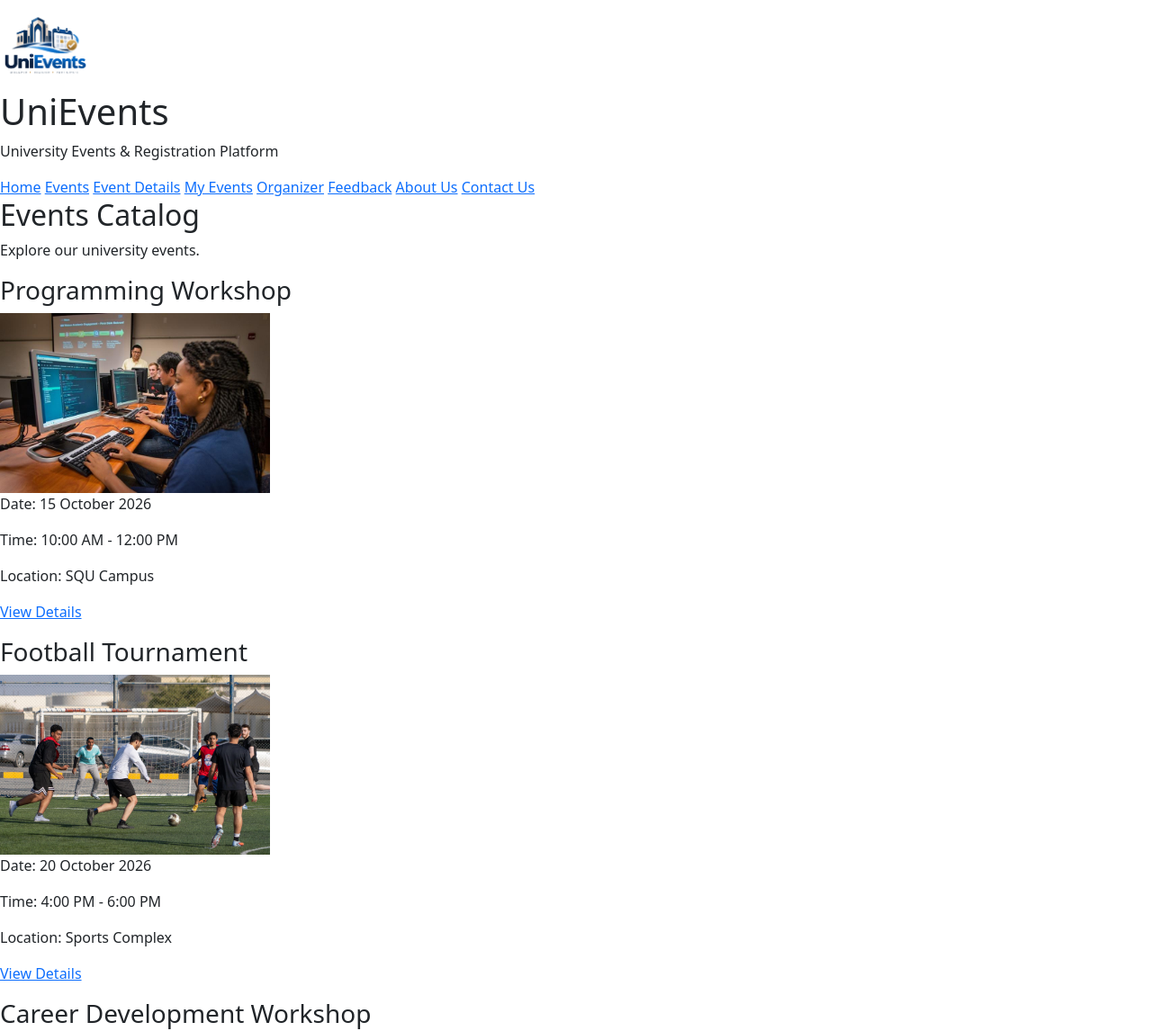
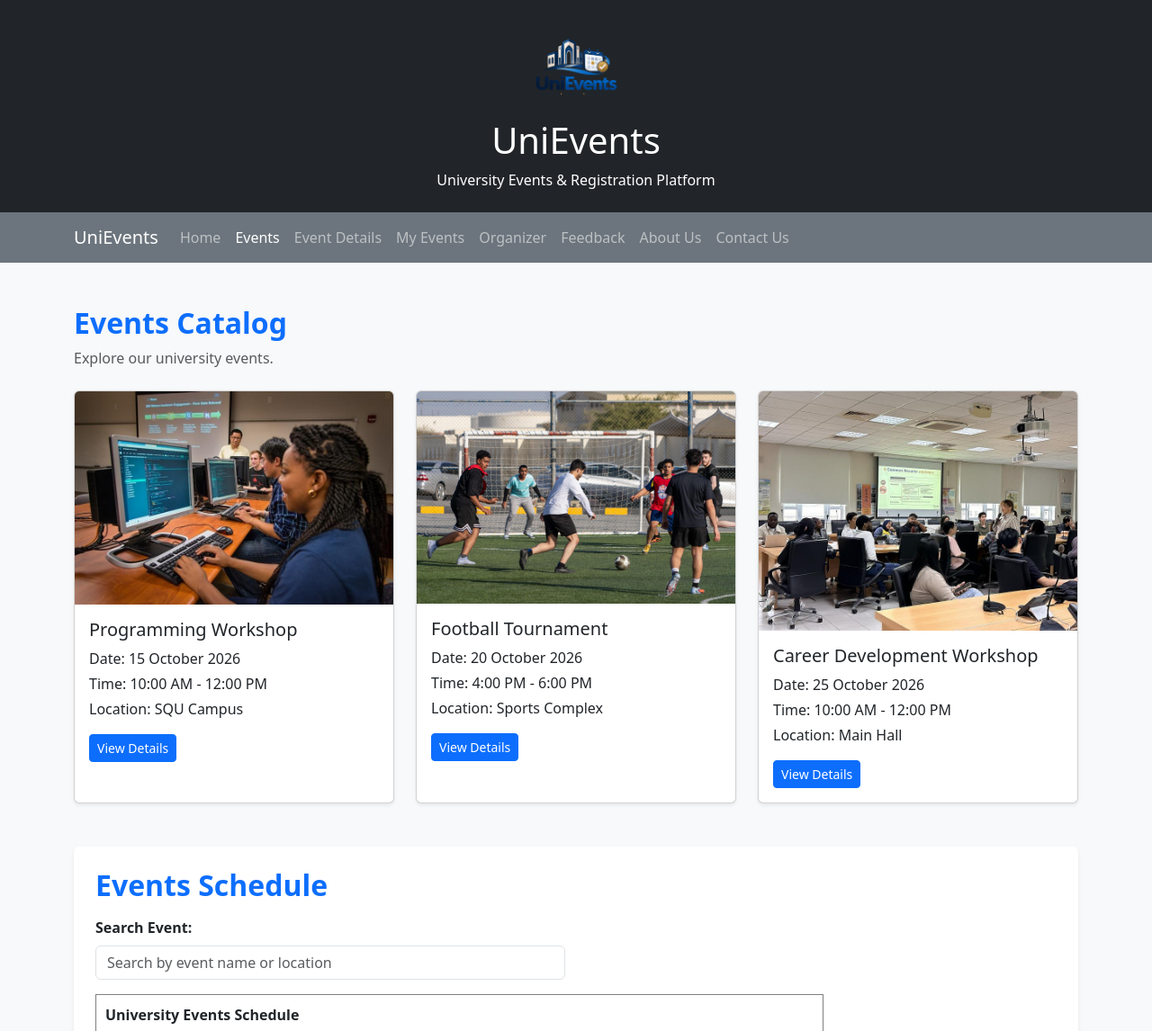
Before and after one commit to s144105-999/UniEvents, a plain HTML site: page events.html in a window 1280 px wide. Shown: the top 1146 px of the page at 90% size. Drawn offline with nearby package versions, Linux system fonts and the light colour scheme.

Commit message:
edit in event

```diff
--- a/events.html
+++ b/events.html
@@ -7,51 +7,91 @@
     <meta name="viewport" content="width=device-width, initial-scale=1.0">
     <link rel="stylesheet" href="https://cdn.jsdelivr.net/npm/bootstrap@5.3.3/dist/css/bootstrap.min.css">
 </head>
-<body>
+<body class="bg-light">
 
-<header>
-    <img src="logo.png" alt="UniEvents Logo" width="100">
-    <h1>UniEvents</h1>
-    <p>University Events & Registration Platform</p>
+<header class="bg-dark text-white text-center py-4">
+    <img src="logo.png" alt="UniEvents Logo" width="100" class="img-fluid">
+    <h1 class="mt-2">UniEvents</h1>
+    <p class="mb-0">University Events & Registration Platform</p>
 </header>
 
-<nav>
-    <a href="index.html">Home</a>
-    <a href="events.html">Events</a>
-    <a href="details.html">Event Details</a>
-    <a href="my-events.html">My Events</a>
-    <a href="organizer.html">Organizer</a>
-    <a href="feedback.html">Feedback</a>
-    <a href="about.html">About Us</a>
-    <a href="contact.html">Contact Us</a>
-</nav>
-<main>
+<nav class="navbar navbar-expand-lg navbar-dark bg-secondary">
+    <div class="container">
+        <a class="navbar-brand" href="index.html">UniEvents</a>
+        <button class="navbar-toggler" type="button" data-bs-toggle="collapse" data-bs-target="#mainNav">
+        <span class="navbar-toggler-icon"></span>
+        </button>
+        <div class="collapse navbar-collapse" id="mainNav">
+        <ul class="navbar-nav">
+            <li class="nav-item"><a class="nav-link" href="index.html">Home</a></li>
+            <li class="nav-item"><a class="nav-link active" href="events.html">Events</a></li>
+            <li class="nav-item"><a class="nav-link" href="details.html">Event Details</a></li>
+            <li class="nav-item"><a class="nav-link" href="my-events.html">My Events</a></li>
+            <li class="nav-item"><a class="nav-link" href="organizer.html">Organizer</a></li>
+            <li class="nav-item"><a class="nav-link" href="feedback.html">Feedback</a></li>
+            <li class="nav-item"><a class="nav-link" href="about.html">About Us</a></li>
+            <li class="nav-item"><a class="nav-link" href="contact.html">Contact Us</a></li>
+        </ul>
+        </div>
+        </div>
+    </nav>
+<main class="container my-5">
 
-<h2>Events Catalog</h2>
-<p>Explore our university events.</p>
+<h2 class="text-primary fw-bold mb-2">Events Catalog</h2>
+<p class="text-muted mb-4">Explore our university events.</p>
 
-<h3>Programming Workshop</h3>
-<img src="programming.jpg" alt="Programming Workshop" width="300">
-<p>Date: 15 October 2026</p>
-<p>Time: 10:00 AM - 12:00 PM</p>
-<p>Location: SQU Campus</p>
-<p><a href="details.html">View Details</a></p>
+<div class="row g-4 mb-5">
+    <div class="col-12 col-md-4">
+        <div class="card h-100 shadow-sm">
+            <img src="programming.jpg" class="card-img-top" alt="Programming Workshop">
+            <div class="card-body">
+                <h5 class="card-title">Programming Workshop</h5>
+                <p class="card-text mb-1">Date: 15 October 2026</p>
+                <p class="card-text mb-1">Time: 10:00 AM - 12:00 PM</p>
+                <p class="card-text">Location: SQU Campus</p>
+                <a href="details.html" class="btn btn-primary btn-sm">View Details</a>
+            </div>
+        </div>
+    </div>
 
-<h3>Football Tournament</h3>
-<img src="football.jpg" alt="Football Tournament" width="300">
-<p>Date: 20 October 2026</p>
-<p>Time: 4:00 PM - 6:00 PM</p>
-<p>Location: Sports Complex</p>
-<p><a href="details.html">View Details</a></p>
 
-<h3>Career Development Workshop</h3>
-<img src="career.jpg" alt="Career Development Workshop" width="300">
-<p>Date: 25 October 2026</p>
-<p>Time: 10:00 AM - 12:00 PM</p>
-<p>Location: Main Hall</p>
-<p><a href="details.html">View Details</a></p>
+<div class="col-12 col-md-4">
+    <div class="card h-100 shadow-sm">
+        <img src="football.jpg" class="card-img-top" alt="Football Tournament">
+        <div class="card-body">
+            <h5 class="card-title">Football Tournament</h5>
+            <p class="card-text mb-1">Date: 20 October 2026</p>
+            <p class="card-text mb-1">Time: 4:00 PM - 6:00 PM</p>
+            <p class="card-text">Location: Sports Complex</p>
+            <a href="details.html" class="btn btn-primary btn-sm">View Details</a>
+        </div>
+    </div>
+</div>
 
-<h2>Events Schedule</h2>
+<div class="col-12 col-md-4">
+    <div class="card h-100 shadow-sm">
+        <img src="career.jpg" class="card-img-top" alt="Career Development Workshop">
+        <div class="card-body">
+            <h5 class="card-title">Career Development Workshop</h5>
+            <p class="card-text mb-1">Date: 25 October 2026</p>
+            <p class="card-text mb-1">Time: 10:00 AM - 12:00 PM</p>
+            <p class="card-text">Location: Main Hall</p>
+            <a href="details.html" class="btn btn-primary btn-sm">View Details</a>
+        </div>
+    </div>
+</div>
+</div>
+
+<!--dynamic events-->
+<section class="bg-white rounded shadow-sm p-4">
+<h2 class="text-primary fw-bold mb-3">Events Schedule</h2>
+<!--Search Box-->
+<div class="row mb-3">
+    <div class="col-md-6">
+    <label for="searchBox" class="form-label fw-bold">Search Event: </label>
+    <input type="text" id="searchBox" class="form-control" placeholder="Search by event name or location" onkeyup="searchEvents()">
+</div></div>
+<!--dynamic table-->
 <table border="1" cellpadding="10" cellspacing="0">
     <tr>
         <th colspan="5">University Events Schedule</th>
```
